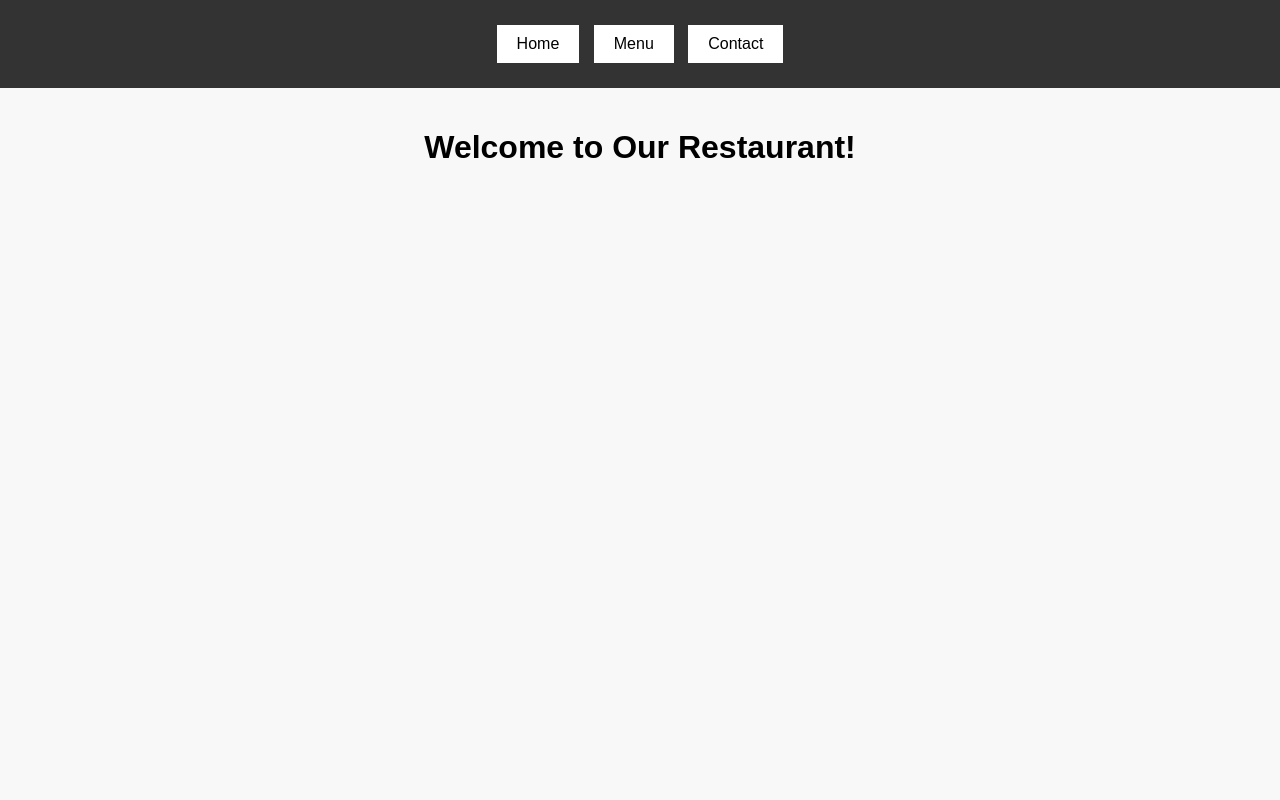
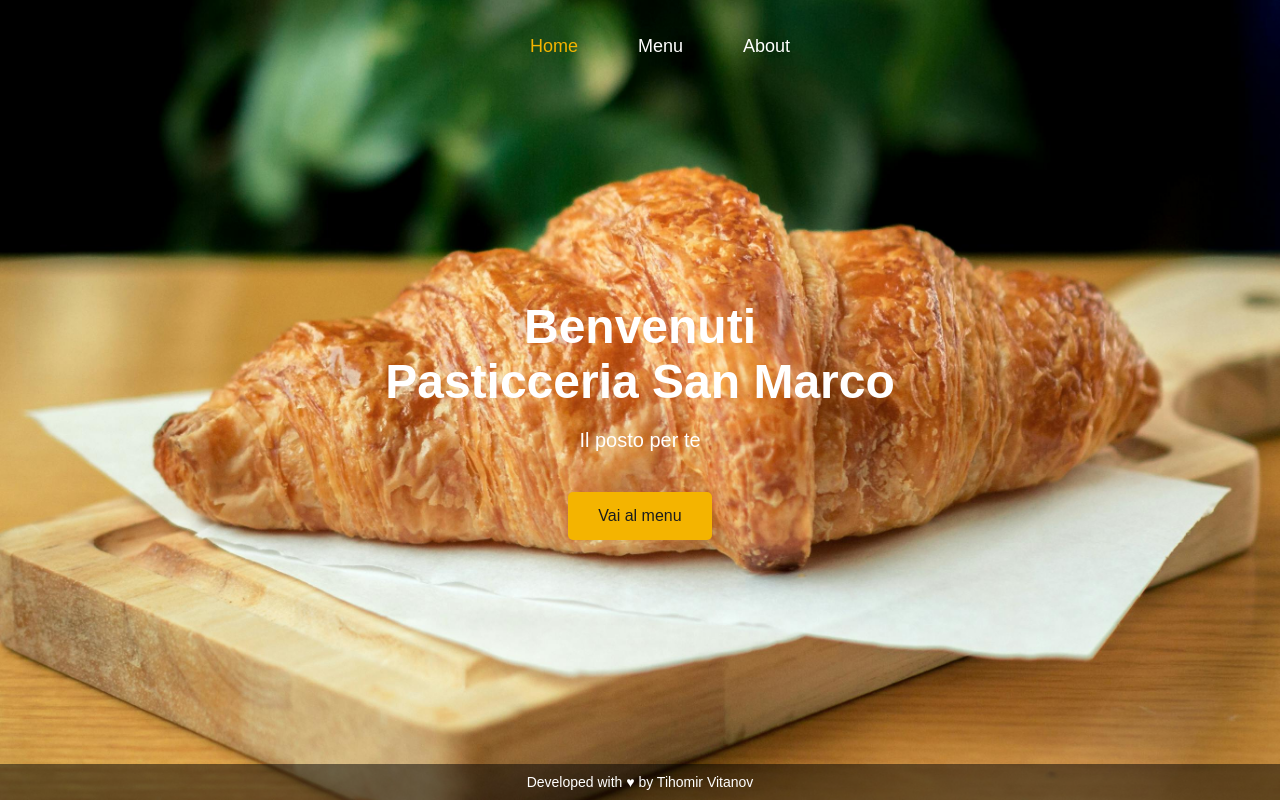
Before and after one commit to vitanovtd/Restaurant-Page, a website built with webpack: page src/index.html in a window 1280 px wide. Built offline with nearby package versions, Linux system fonts and the light colour scheme.

Commit message:
added css and img

```diff
--- a/src/index.html
+++ b/src/index.html
@@ -3,18 +3,35 @@
   <head>
     <meta charset="UTF-8" />
     <meta name="viewport" content="width=device-width, initial-scale=1.0" />
-    <title>Restaurant</title>
+    <title>Pasticceria San Marco</title>
     <link rel="stylesheet" href="style.css" />
   </head>
   <body>
     <header>
       <nav>
-        <button id="home-btn">Home</button>
-        <button id="menu-btn">Menu</button>
-        <button id="contact-btn">Contact</button>
+        <ul>
+          <li><a href="#" class="active">Home</a></li>
+          <li><a href="#">Menu</a></li>
+          <li><a href="#">About</a></li>
+        </ul>
       </nav>
     </header>
-    <div id="content"></div>
-    <script></script>
+
+    <section class="hero">
+      <div class="hero-content">
+        <h1>
+          Benvenuti <br />
+          Pasticceria San Marco
+        </h1>
+        <p>Il posto per te</p>
+        <button class="cta-button">Vai al menu</button>
+      </div>
+    </section>
+
+    <footer>
+      <p>Developed with ♥ by Tihomir Vitanov</p>
+    </footer>
+
+    <script src="bundle.js"></script>
   </body>
 </html>
--- a/src/style.css
+++ b/src/style.css
@@ -1,30 +1,96 @@
-body {
-  font-family: Arial, sans-serif;
-  background-color: #f8f8f8;
+* {
+  box-sizing: border-box;
+}
+
+/* General Styles */
+body,
+html {
   margin: 0;
   padding: 0;
+  font-family: "Arial", sans-serif;
+  color: white;
+  background-color: #1c1c1c;
 }
 
 header {
-  background-color: #333;
+  background-color: transparent;
+  position: absolute;
+  top: 0;
+  width: 100%;
   padding: 20px;
+}
+
+nav ul {
+  display: flex;
+  justify-content: center;
+  list-style: none;
+}
+
+nav ul li {
+  margin: 0 20px;
+}
+
+nav ul li a {
+  text-decoration: none;
+  color: white;
+  font-size: 18px;
+  padding: 10px;
+  transition: color 0.3s;
+}
+
+nav ul li a:hover,
+.active {
+  color: #f4b400;
+}
+
+/* Hero Section */
+.hero {
+  background-image: url("images/croassant1.jpg");
+  background-size: cover;
+  background-position: center;
+  height: 100vh;
+  display: flex;
+  justify-content: center;
+  align-items: center;
   text-align: center;
 }
 
-nav button {
-  background: #fff;
-  border: none;
-  padding: 10px 20px;
-  margin: 5px;
-  cursor: pointer;
-  font-size: 16px;
+.hero-content h1 {
+  font-size: 48px;
+  margin-bottom: 20px;
 }
 
-nav button:hover {
-  background-color: #ddd;
+.hero-content p {
+  font-size: 20px;
+  margin-bottom: 40px;
 }
 
-#content {
-  padding: 20px;
+.cta-button {
+  padding: 15px 30px;
+  font-size: 16px;
+  color: #1c1c1c;
+  background-color: #f4b400;
+  border: none;
+  border-radius: 5px;
+  cursor: pointer;
+  transition: background-color 0.3s;
+}
+
+.cta-button:hover {
+  background-color: #d39200;
+}
+
+footer {
+  position: absolute;
+  bottom: 0;
+  width: 100%;
   text-align: center;
+  padding: 10px 0;
+  background-color: rgba(0, 0, 0, 0.5);
+  color: #fff;
 }
+
+footer p {
+  margin: 0;
+  font-size: 14px;
+}
```
Also changed, not shown: src/images/croassant1.jpg (added).
